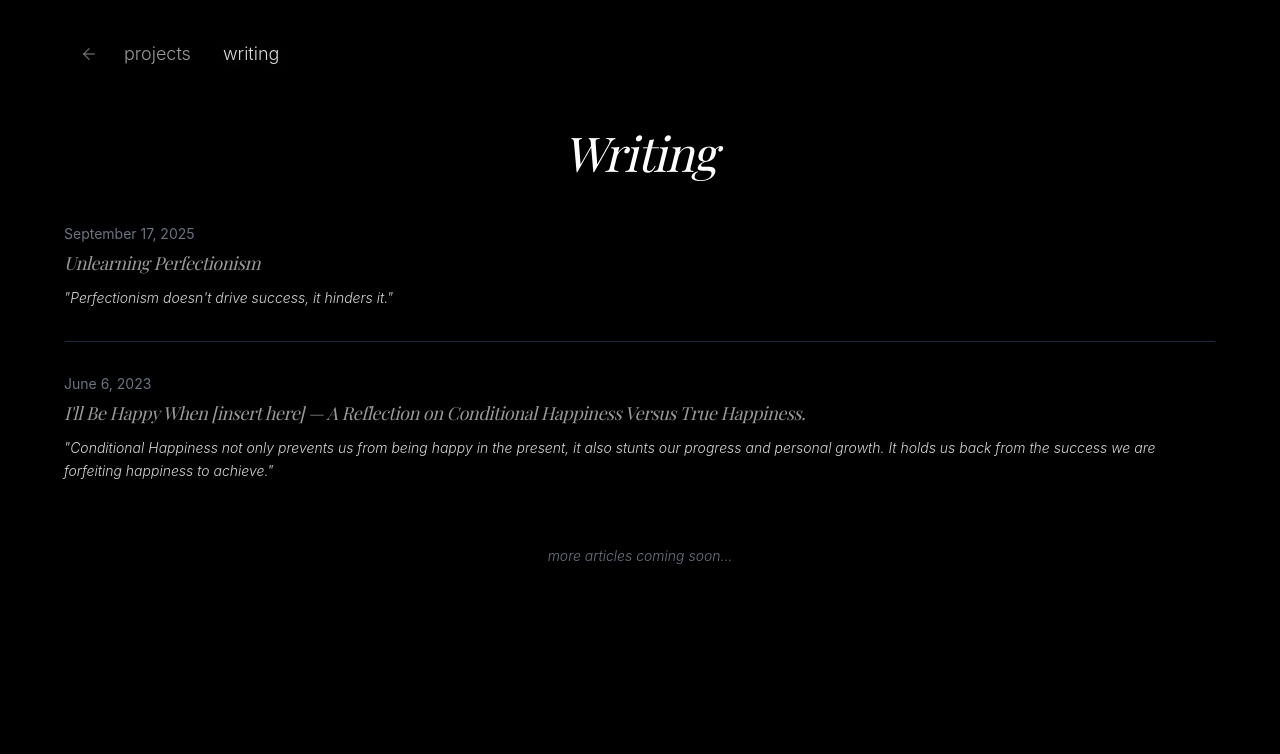
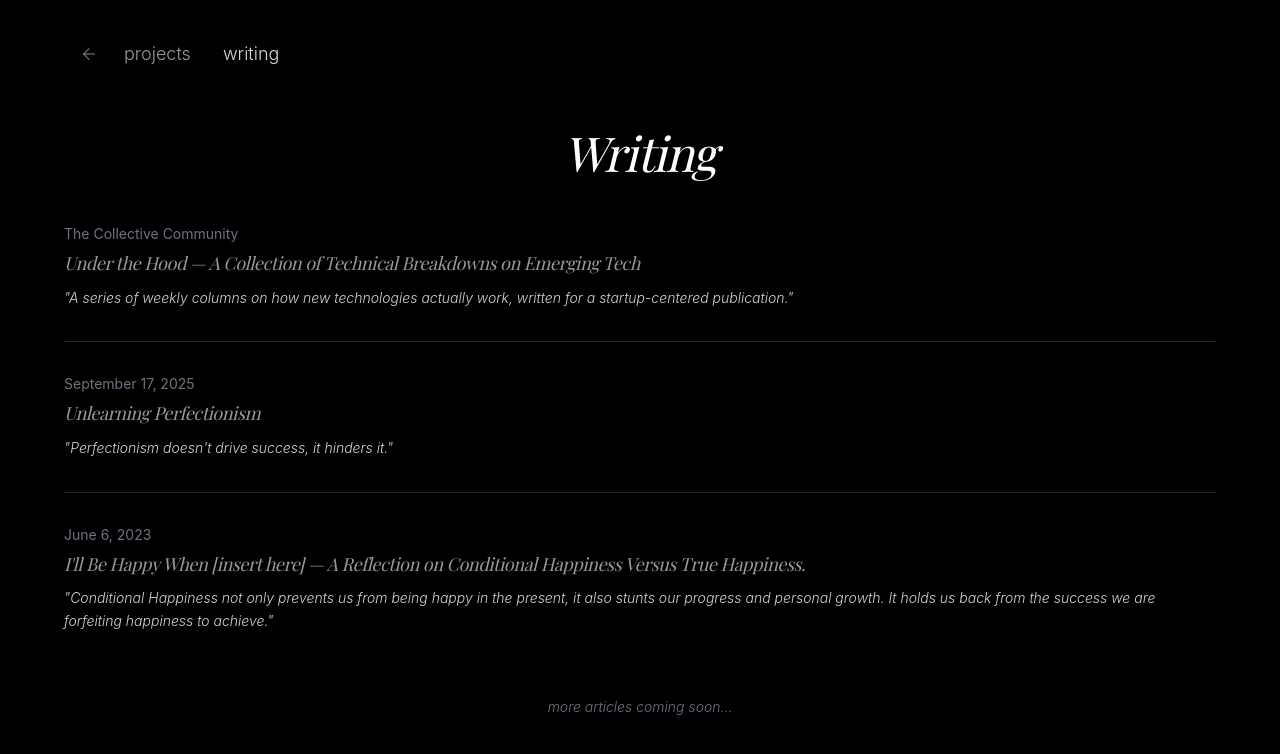
Before and after one commit to priyaltaneja/priyaltaneja, a React (Create React App) app: page / in a window 1280 px wide. Both pictures are taken after a click on the button "writing". Shown: the top 754 px of the page. Built offline with nearby package versions, Linux system fonts and the light colour scheme; a web font is replaced by a local one.

Commit message:
Add Under the Hood column from The Collective Community to writing page

```diff
--- a/src/pages/Writing.js
+++ b/src/pages/Writing.js
@@ -2,6 +2,12 @@ import React, { useState, useEffect } from 'react';
 import { slugify } from '../utils/slugify';
 
 const articles = [
+  {
+    title: 'Under the Hood — A Collection of Technical Breakdowns on Emerging Tech',
+    date: 'The Collective Community',
+    quote: '"A series of weekly columns on how new technologies actually work, written for a startup-centered publication."',
+    externalUrl: 'https://thecollectivecommunity.substack.com/',
+  },
   {
     title: 'Unlearning Perfectionism',
     date: 'September 17, 2025',
@@ -144,8 +150,10 @@ const Writing = ({ onNavigate }) => {
 
   const fpgaTitle = 'Understanding Field-Programmable Gate Arrays (FPGAs) from First Principles';
   const isFPGA = (article) => slugify(article.title) === slugify(fpgaTitle);
+  const isExternal = (article) => article.externalUrl || isFPGA(article);
 
   const getArticleHref = (article) => {
+    if (article.externalUrl) return article.externalUrl;
     const slug = slugify(article.title);
     return isFPGA(article)
       ? '/understanding-fpgas-from-first-principles'
@@ -168,7 +176,7 @@ const Writing = ({ onNavigate }) => {
       }
 
       e.preventDefault();
-      if (isFPGA(article)) {
+      if (isExternal(article)) {
         window.open(href, '_blank', 'noopener,noreferrer');
         return;
       }
@@ -182,6 +190,10 @@ const Writing = ({ onNavigate }) => {
     return (e) => {
       if (e.key === ' ') {
         e.preventDefault();
+        if (isExternal(article)) {
+          window.open(href, '_blank', 'noopener,noreferrer');
+          return;
+        }
         onNavigate(href.replace(/^\//, ''));
       }
     };
@@ -212,7 +224,7 @@ const Writing = ({ onNavigate }) => {
                 <a
                   key={article.title}
                   href={articleHref}
-                  {...(isFPGA(article) ? { target: "_blank", rel: "noopener noreferrer" } : {})}
+                  {...(isExternal(article) ? { target: "_blank", rel: "noopener noreferrer" } : {})}
                   className={`flex flex-col group pb-8 focus:outline-none focus-visible:ring-2 focus-visible:ring-black/20 dark:focus-visible:ring-white/30 rounded-sm ${idx !== 0 ? 'pt-8 border-t border-gray-100 dark:border-gray-800' : ''}`}
                   onClick={handleArticleClick(article)}
                   onKeyDown={handleArticleKeyDown(article)}
```
